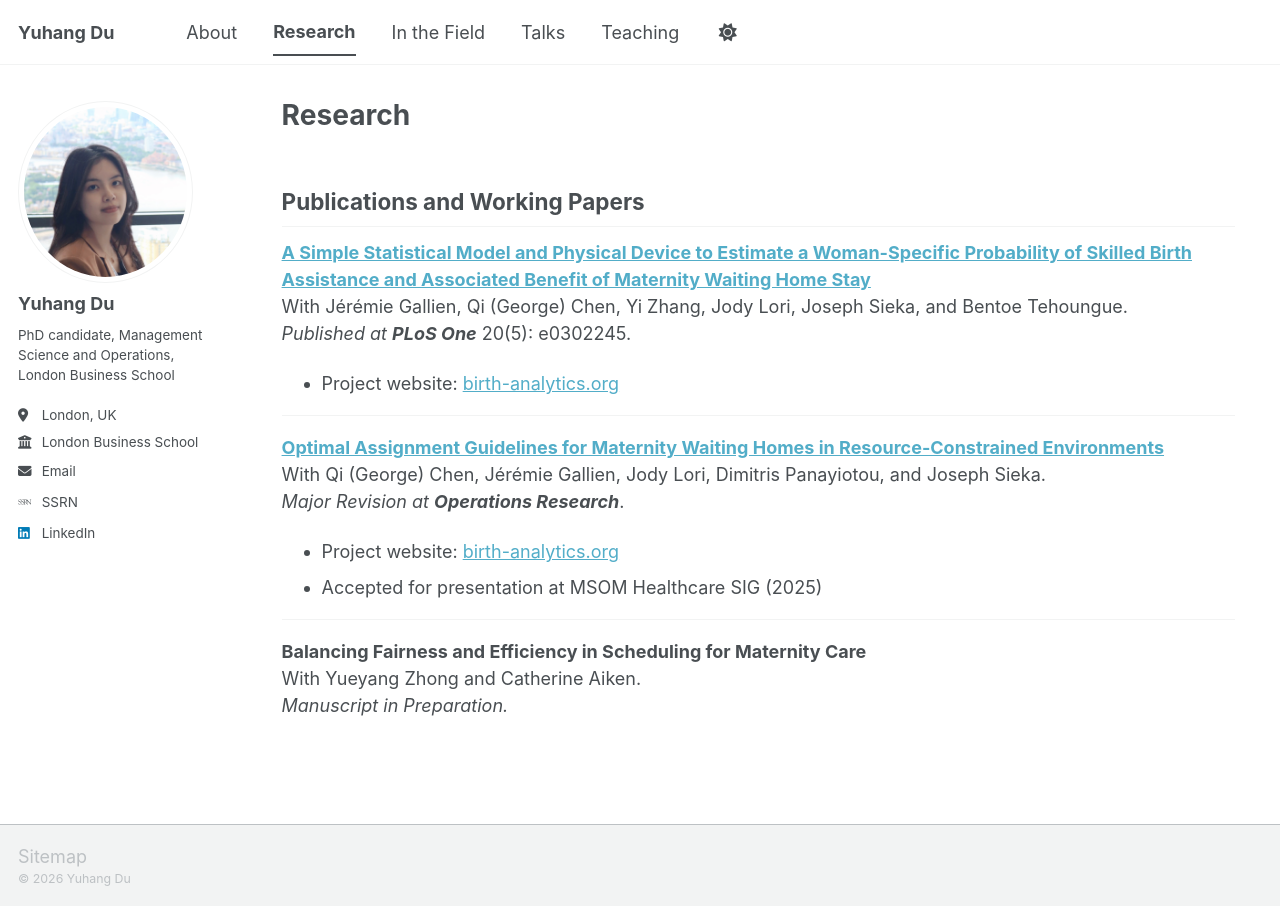
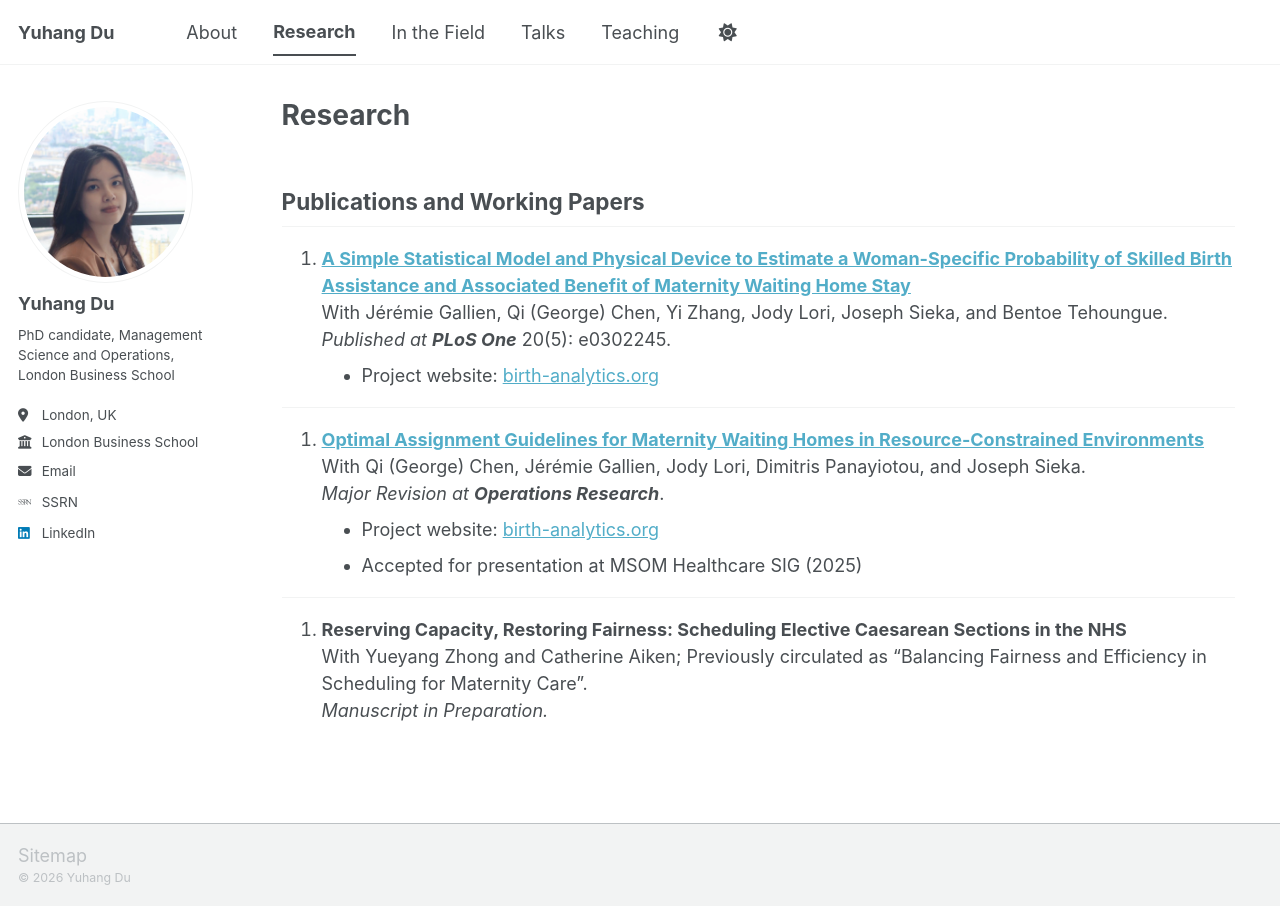
Before and after one commit to yuhangdu-edu/yuhangdu-edu.github.io, a Jekyll site: the page built from _pages/research.md, in a window 1280 px wide. Built offline with Jekyll 4.4.1, drawn with Linux system fonts in a browser that asks for light colours; some web fonts are replaced; a script bundle is joined from its source files by our own code; library files that are not in the unit come from our copies.

Commit message:
Update research.md

```diff
--- a/_pages/research.md
+++ b/_pages/research.md
@@ -22,6 +22,6 @@ With Qi (George) Chen, Jérémie Gallien, Jody Lori, Dimitris Panayiotou, and Jo
 
 ---
 
-**Balancing Fairness and Efficiency in Scheduling for Maternity Care**<br>
-With Yueyang Zhong and Catherine Aiken.<br>
+3. **Reserving Capacity, Restoring Fairness: Scheduling Elective Caesarean Sections in the NHS**<br>
+With Yueyang Zhong and Catherine Aiken; Previously circulated as "Balancing Fairness and Efficiency in Scheduling for Maternity Care".<br>
 *Manuscript in Preparation.*
```
Also changed, not shown: other parts of _pages/research.md (+2 -2 lines).
